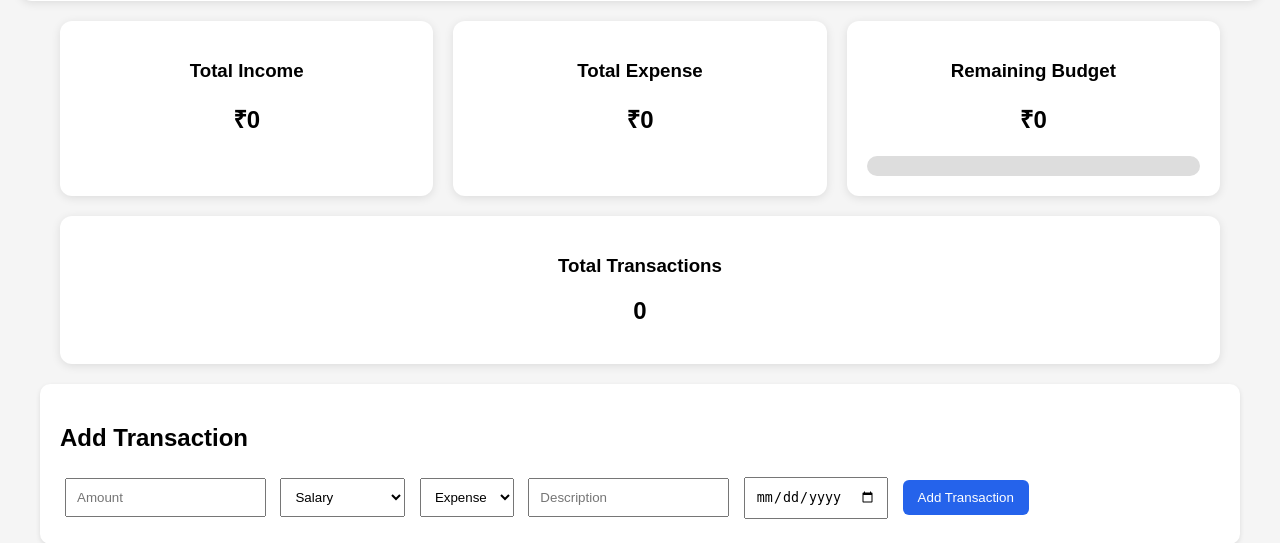
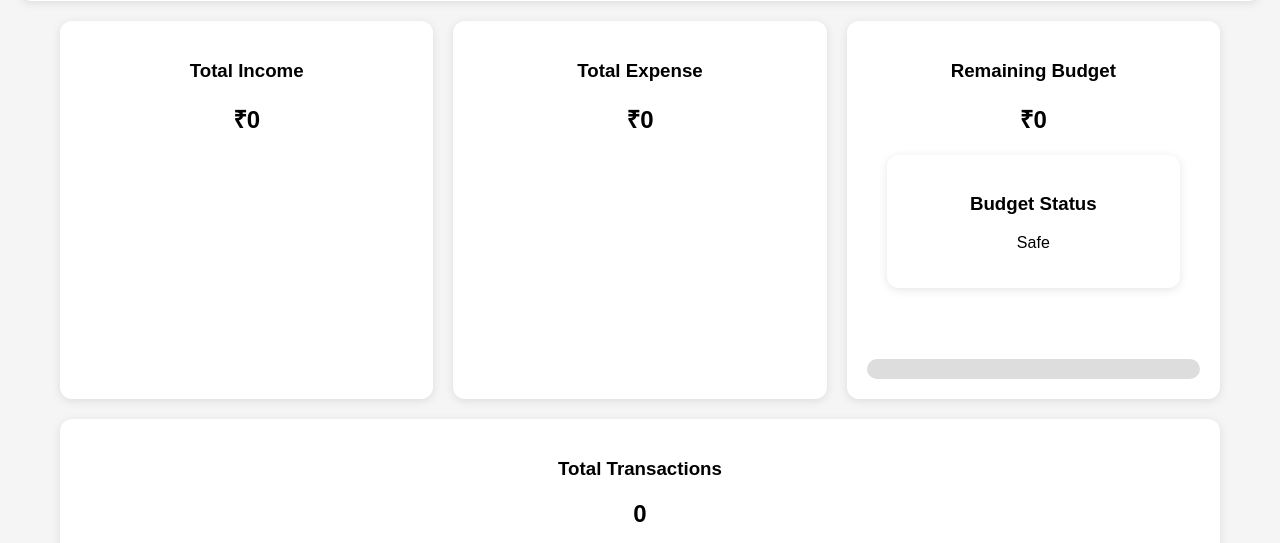
Before and after one commit to vivekyadavlucknow3123-source/Finance-Tracker, a Flask app: template templates/index.html in a window 1280 px wide. Shown: the part 432-975 px from the top of the page. Run offline with Flask 3, Linux system fonts and the light colour scheme; the template is opened without the code that fills it, so the values that code supplies are empty; data comes from the database, SQL or seed files in the repository.

Commit message:
Day 18 completed - Budget alerts and health indicators

```diff
--- a/static/css/style.css
+++ b/static/css/style.css
@@ -490,3 +490,40 @@ DAY 17 STATISTICS
         0.1
     );
 }
+/* =====================================
+DAY 18 BUDGET ALERTS
+===================================== */
+
+.budget-health-card {
+
+    background: white;
+
+    padding: 20px;
+
+    margin: 20px;
+
+    border-radius: 12px;
+
+    text-align: center;
+
+    box-shadow:
+    0 2px 10px rgba(
+        0,
+        0,
+        0,
+        0.1
+    );
+}
+
+#budget-alert {
+
+    margin: 20px;
+
+    padding: 15px;
+
+    border-radius: 10px;
+
+    font-weight: bold;
+
+    text-align: center;
+}
--- a/static/js/main.js
+++ b/static/js/main.js
@@ -251,11 +251,109 @@ topCategory;
         try {
             const budget = await loadBudget();
             const remaining = budget - totalExpense;
+            let budgetUsage = 0;
+            if (budget > 0) {
+             budgetUsage = (totalExpense / budget) * 100;
+            }
+            const statusElement =
+
+             document.getElementById("budget-status");
+            const alertElement =document.getElementById("budget-alert");
             const percentUsed = (totalExpense / budget) * 100;
             const progressBar = document.getElementById("budget-progress");
+            if (
+    budgetUsage < 50
+) {
 
+    statusElement.innerText =
+    "Safe Zone";
+
+    alertElement.innerHTML =
+    `
+    ✅ Great!
+    Your spending is under control.
+    `;
+
+    alertElement.style.background =
+    "#d4edda";
+}else if (
+    budgetUsage >= 50
+    &&
+    budgetUsage < 80
+) {
+
+    statusElement.innerText =
+    "Warning Zone";
+
+    alertElement.innerHTML =
+    `
+    ⚠ You have used
+    ${budgetUsage.toFixed(0)}%
+    of your budget.
+    `;
+
+    alertElement.style.background =
+    "#fff3cd";
+}else if (
+    budgetUsage >= 80
+    &&
+    budgetUsage <= 100
+) {
+
+    statusElement.innerText =
+    "Critical Zone";
+
+    alertElement.innerHTML =
+    `
+    🚨 Budget almost exhausted.
+    ${budgetUsage.toFixed(0)}%
+    used.
+    `;
+
+    alertElement.style.background =
+    "#f8d7da";
+}else {
+
+    statusElement.innerText =
+    "Budget Exceeded";
+
+    alertElement.innerHTML =
+    `
+    ❌ Budget exceeded.
+
+    Overspent by ₹
+    ${Math.abs(
+        remaining
+    ).toFixed(2)}
+    `;
+
+    alertElement.style.background =
+    "#dc3545";
+
+    alertElement.style.color =
+    "white";
+}
             if (progressBar && budget > 0) {
                 progressBar.style.width = `${percentUsed}%`;
+                if (
+    budgetUsage < 50
+) {
+
+    progressBar.style.background =
+    "green";
+}
+else if (
+    budgetUsage < 80
+) {
+
+    progressBar.style.background =
+    "orange";
+}
+else {
+
+    progressBar.style.background =
+    "red";
+}
                 if (percentUsed < 70) progressBar.style.background = "green";
                 else if (percentUsed < 90) progressBar.style.background = "orange";
                 else progressBar.style.background = "red";
--- a/templates/index.html
+++ b/templates/index.html
@@ -42,6 +42,26 @@
             <div class="summary-card">
                 <h3>Remaining Budget</h3>
                 <h2 id="remaining-budget">₹0</h2>
+                <!-- =====================================
+DAY 18 BUDGET HEALTH
+===================================== -->
+
+<div class="budget-health-card">
+
+    <h3>
+        Budget Status
+    </h3>
+
+    <p id="budget-status">
+
+        Safe
+
+    </p>
+
+</div>
+<div id="budget-alert">
+
+</div>
                 <h4 id="budget-warning"></h4>
                 <div class="progress-container">
                     <div id="budget-progress" class="progress-bar"></div>
```
Also changed, not shown: 1 other file.
